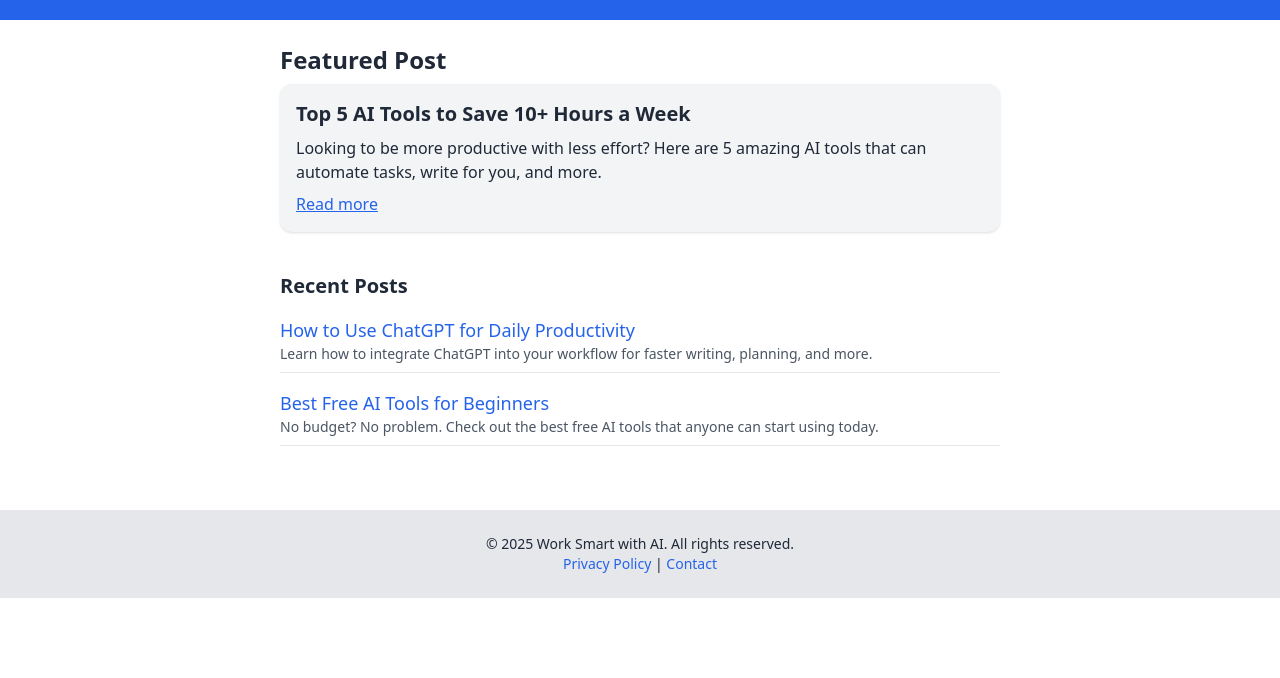
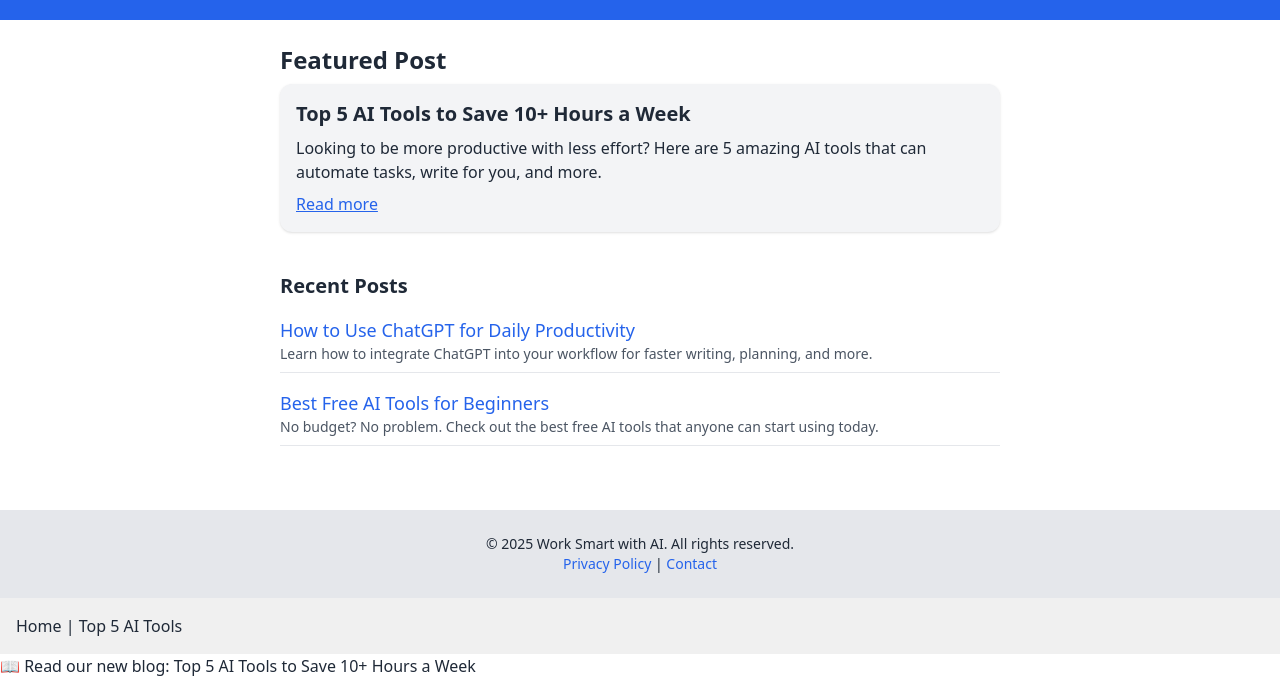
Before and after one commit to Nandini-Gurudas/work-smart-with-ai, a plain HTML site: page index.html in a window 1280 px wide. Shown: the part 140-818 px from the top of the page. Drawn offline with nearby package versions, Linux system fonts and the light colour scheme.

Commit message:
Added link to new blog post (ai-tools.html) on homepage

```diff
--- a/index.html
+++ b/index.html
@@ -43,4 +43,10 @@
     <p><a href="#" class="text-blue-600">Privacy Policy</a> | <a href="#" class="text-blue-600">Contact</a></p>
   </footer>
 </body>
+  <nav style="padding: 1em; background-color: #f0f0f0;">
+  <a href="index.html">Home</a> |
+  <a href="ai-tools.html">Top 5 AI Tools</a>
+</nav>
+
+<p><a href="ai-tools.html">📖 Read our new blog: Top 5 AI Tools to Save 10+ Hours a Week</a></p>
 </html>
```
